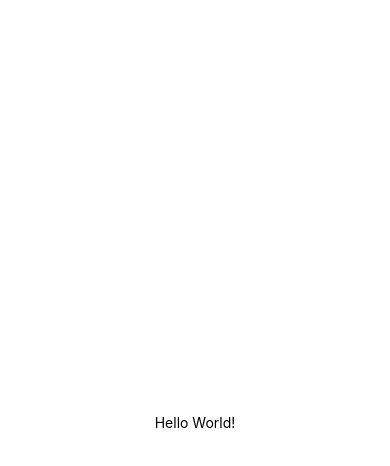
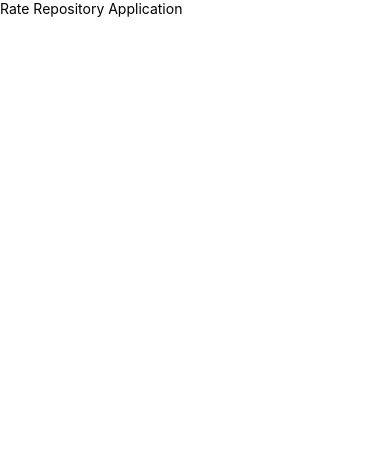
Before and after one commit to despotes/rate-repository-app, a React Native app: screen / in a window 390 px wide. Shown: the top 466 px of the page. Built offline with nearby package versions, Linux system fonts and the light colour scheme.

Commit message:
Core Components

```diff
--- a/App.js
+++ b/App.js
@@ -1,21 +1,7 @@
-import { StatusBar } from 'expo-status-bar';
 import React from 'react';
-import { StyleSheet, Text, View } from 'react-native';
+import Main from './src/components/Main';
 
 export default function App() {
-  return (
-    <View style={styles.container}>
-      <Text>Hello World!</Text>
-      <StatusBar style="auto" />
-    </View>
-  );
+  console.log('Application started');
+  return <Main />;
 }
-
-const styles = StyleSheet.create({
-  container: {
-    flex: 1,
-    backgroundColor: '#fff',
-    alignItems: 'center',
-    justifyContent: 'center',
-  },
-});
--- /dev/null
+++ b/src/components/Main.jsx
@@ -0,0 +1,21 @@
+import React from 'react';
+import Constants from 'expo-constants';
+import { Text, StyleSheet, View } from 'react-native';
+
+const styles = StyleSheet.create({
+  container: {
+    marginTop: Constants.statusBarHeight,
+    flexGrow: 1,
+    flexShrink: 1,
+  },
+});
+
+const Main = () => {
+  return (
+    <View style={styles.container}>
+      <Text>Rate Repository Application</Text>
+    </View>
+  );
+};
+
+export default Main;
```
